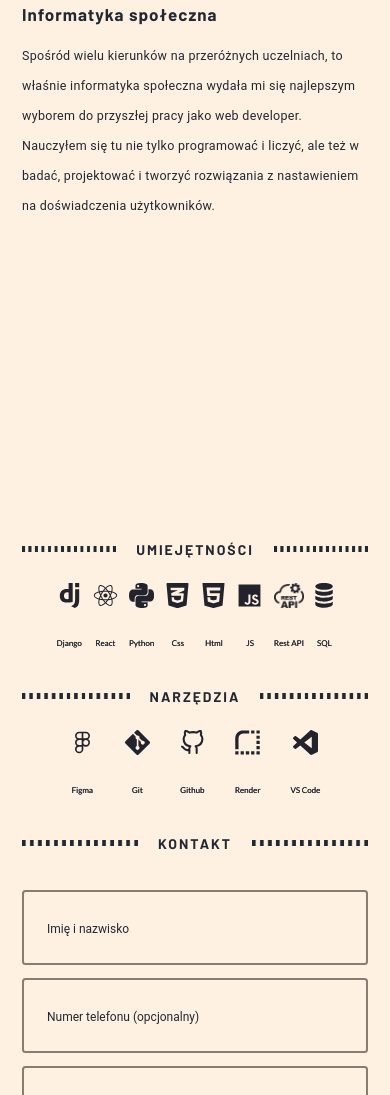
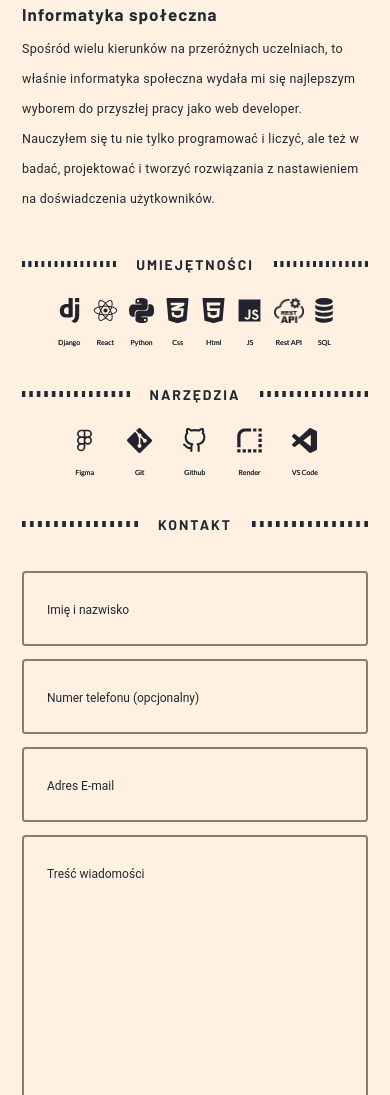
Before and after one commit to BartekG12/Portfolio, a React (Create React App) app: page / in a window 390 px wide. Shown: the part 3441-4536 px from the top of the page. Built offline with nearby package versions, Linux system fonts and the light colour scheme.

Commit message:
responsywnosc 3

```diff
--- a/src/App.css
+++ b/src/App.css
@@ -434,7 +434,7 @@ a {
     flex-direction: column;
     align-items: center;
     font-family: 'Lato', sans-serif;
-    font-size: clamp(8px, 1.1vw, 17px);
+    font-size: clamp(7px, 1.1vw, 17px);
     text-shadow: .2px 0 0 currentColor;
 }
 .UmiejNarz img {
@@ -904,6 +904,9 @@ input[type=submit]:hover {
         font-size: inherit !important;
     }
 
+    .UmiejNarz img {
+        margin-bottom: 20px;
+    }
     .PojemnikEdukacja {
         height: 400px;
     }
@@ -1134,6 +1137,9 @@ input[type=submit]:hover {
     }
 }
 @media screen and (max-width: 650px) {
+    .UmiejNarz img {
+        margin-bottom: 15px;
+    }
     .n0, .n1, .n2, .n3, .n4, .n5, .n6, .n7   {
         transform: rotate(120deg) scale(0.444,1.4);
     }
@@ -1173,7 +1179,7 @@ input[type=submit]:hover {
     .LewaAGH .Podsekcja {
         height: 100px;
     }
-    .PojemnikEdukacja {
+    .PojemnikEdukacja.IntersekcjaPrawa {
         height: 450px;
     }
 }
@@ -1224,12 +1230,12 @@ input[type=submit]:hover {
     .LewaAGH .Podsekcja {
         height: 100px;
     }
-    .PojemnikEdukacja {
+    .PojemnikEdukacja.IntersekcjaPrawa {
         height: 500px;
     }
 }
 @media screen and (max-width: 400px) {
-    .PojemnikEdukacja {
+    .PojemnikEdukacja.IntersekcjaPrawa {
         height: 500px;
     }
 }
```
